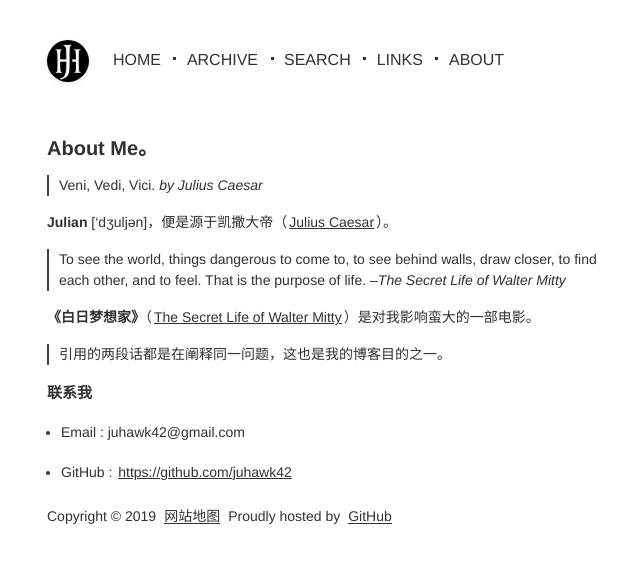
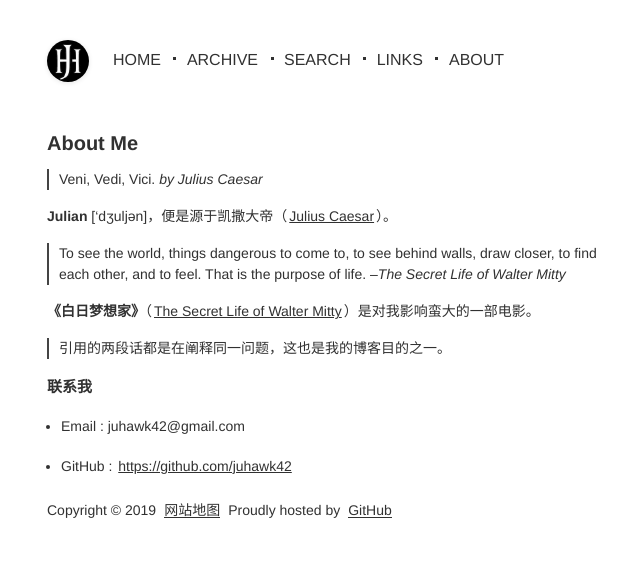
Before and after one commit to juhawk42/juhawk42.github.io, a Jekyll site: the page built from pages/about.md, in a window 1280 px wide. Shown: the top 563 px of the page, without its empty margins (313-953 px from the left). Built offline with Jekyll 4.4.1, drawn with Linux system fonts in a browser that asks for light colours.

```diff
--- a/pages/about.md
+++ b/pages/about.md
@@ -1,7 +1,7 @@
 ---
 layout: mypost
 isPage: true
-title: About Me。
+title: About Me
 ---
 
 > Veni, Vedi, Vici.  *by Julius Caesar*
```
